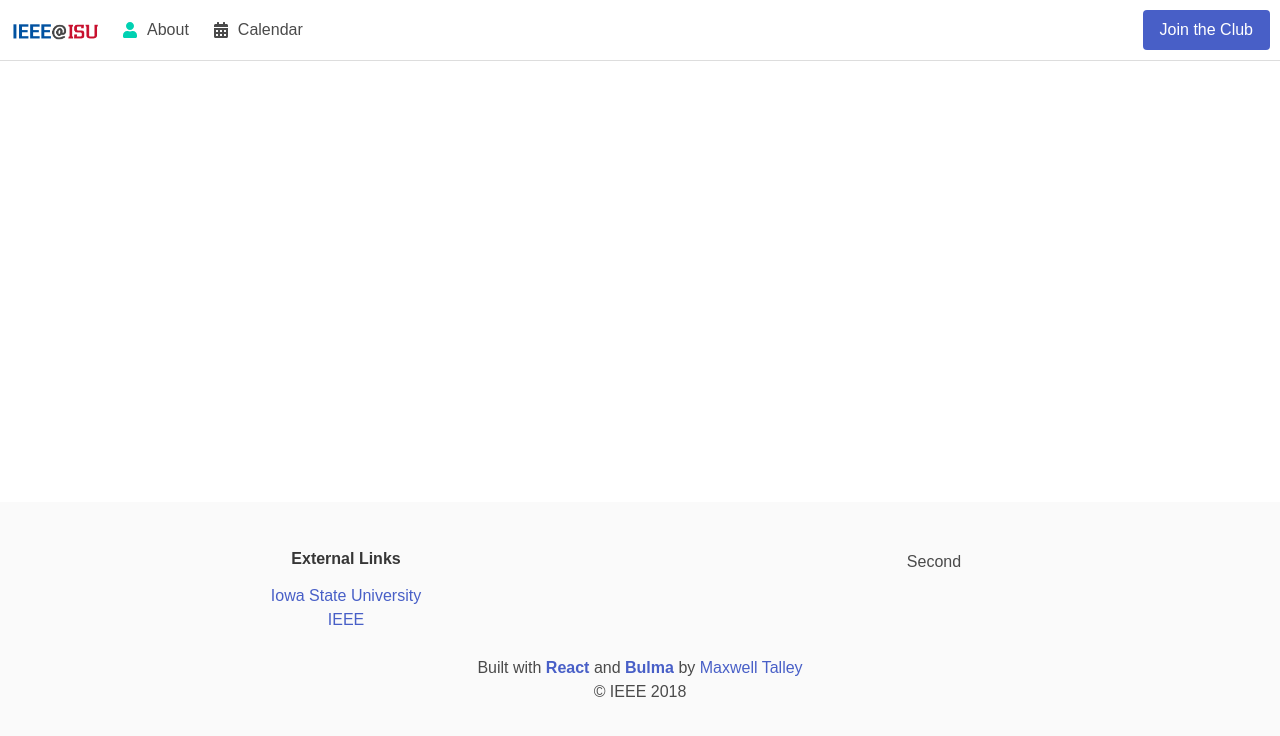
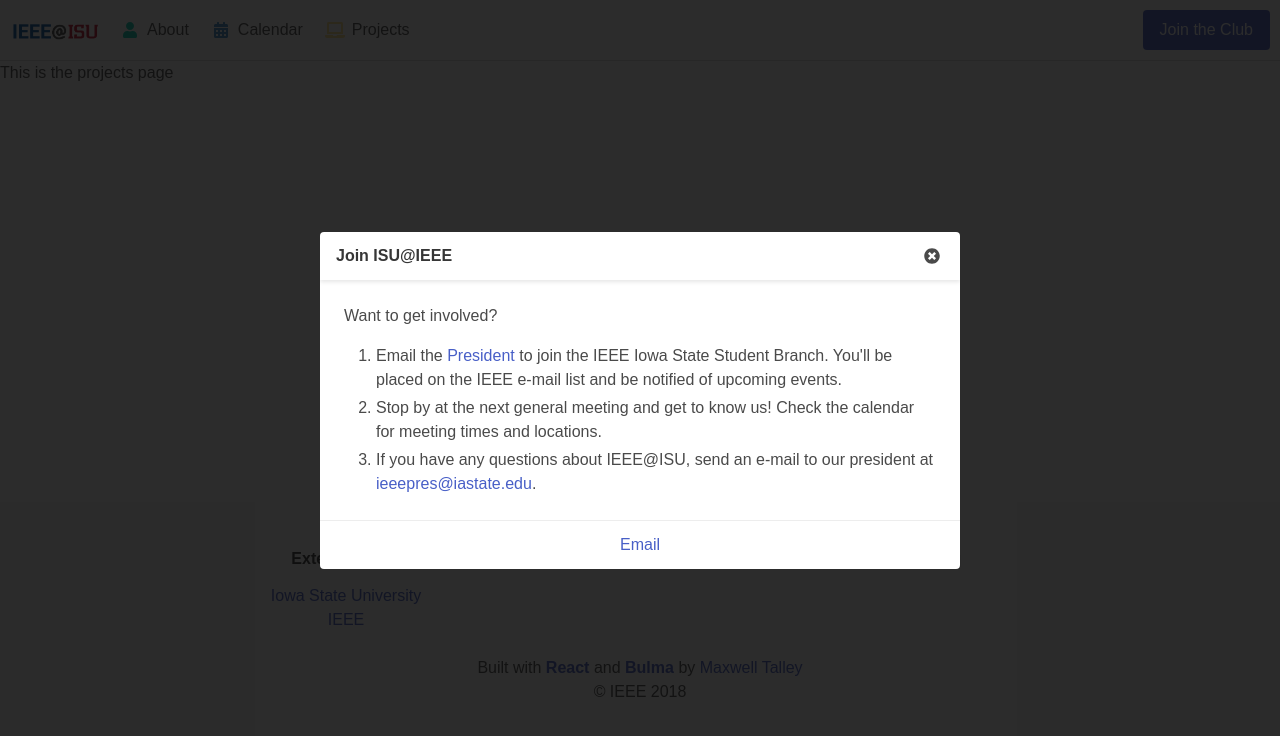
Before and after one commit to IEEEatIowaState/website, a React (Create React App) app: page /projects in a window 1280 px wide. Both pictures are taken after a click on the link "Join the Club". Shown: the top 736 px of the page. Built offline with nearby package versions, Linux system fonts and the light colour scheme.

Commit message:
Add project page

```diff
--- /dev/null
+++ b/src/app/Projects.js
@@ -0,0 +1,9 @@
+import React from 'react';
+
+const Projects = () => (
+    <div>
+        This is the projects page
+    </div>
+);
+
+export default Projects;
--- a/src/app/layout/Header.js
+++ b/src/app/layout/Header.js
@@ -17,6 +17,7 @@
 
   render() {
     return (
+      <div>
       <nav className='navbar'
         aria-label='main navigation'
         style={{
@@ -55,17 +56,76 @@
               className="navbar-item"
               to='/calendar'
             >
-              <span className="icon" style={{ marginRight: 5 }}>
+              <span className="icon has-text-info" style={{ marginRight: 5 }}>
                 <i className="fa fa-calendar-alt"></i>
               </span>
               Calendar
             </NavLink>
+            <NavLink
+              className='navbar-item'
+              to='/projects'
+            >
+              <span className="icon has-text-warning" style={{ marginRight: 5 }}>
+                <i className="fa fa-laptop"></i>
+              </span>
+              Projects
+            </NavLink>
           </div>
           <div className="navbar-end">
-            <a className='button navbarButton is-link'>Join the Club</a>
+            <a className='button navbarButton is-link' onClick={() => {
+              document.getElementById('header-modal')
+                .classList.add('is-active');
+            }}>
+              Join the Club
+            </a>
           </div>
         </div>
       </nav>
+      <div className='modal' id='header-modal'>
+        <div className='modal-background' onClick={() => {
+          document.getElementById('header-modal')
+            .classList.remove('is-active');
+        }}></div>
+        <div className='modal-content'>
+          <div className='card'>
+            <header className='card-header'>
+              <div className='card-header-title fix-card-header-title'>
+                Join ISU@IEEE
+              </div>
+              <a className='card-header-icon' aria-label='close'>
+                <span className='icon' onClick={() => {
+                  document.getElementById('header-modal')
+                    .classList.remove('is-active');
+                }}>
+                  <i className='fas fa-times-circle is-large' aria-hidden='true'></i>
+                </span>
+              </a>
+            </header>
+            <div className='card-content'>
+              <div className='content'>
+                Want to get involved?
+                <ol>
+                  <li>
+                      Email the <a href='mailto:ieeepres@iastate.edu'>President</a> to join the IEEE Iowa State Student Branch. You'll be placed on the IEEE e-mail list and be notified of upcoming events.
+                  </li>
+                  <li>
+                    Stop by at the next general meeting and get to know us! Check the calendar for meeting times and locations.
+                  </li>
+                  <li>
+                    If you have any questions about IEEE@ISU, send an e-mail to our president at <a href='mailto:ieeepres@iastate.edu'>ieeepres@iastate.edu</a>.
+                  </li>
+                </ol>
+              </div>
+            </div>
+            <footer className='card-footer'>
+              <a href='{member.email}' className='card-footer-item'>
+                Email
+                      </a>
+            </footer>
+          </div>
+        </div>
+      </div>
+      </div>
     )
   }
 }
--- a/src/app/layout/Router.js
+++ b/src/app/layout/Router.js
@@ -3,12 +3,14 @@
 import Home from '../Home';
 import About from '../About';
 import Calendar from '../Calendar';
+import Projects from '../Projects';
 
 const Router = () => (
   <Switch>
     <Route exact path='/' component={Home} />
     <Route path='/about' component={About} />
     <Route path='/calendar' component={Calendar} />
+    <Route path='/projects' component={Projects} />
   </Switch>
 );
 
```
